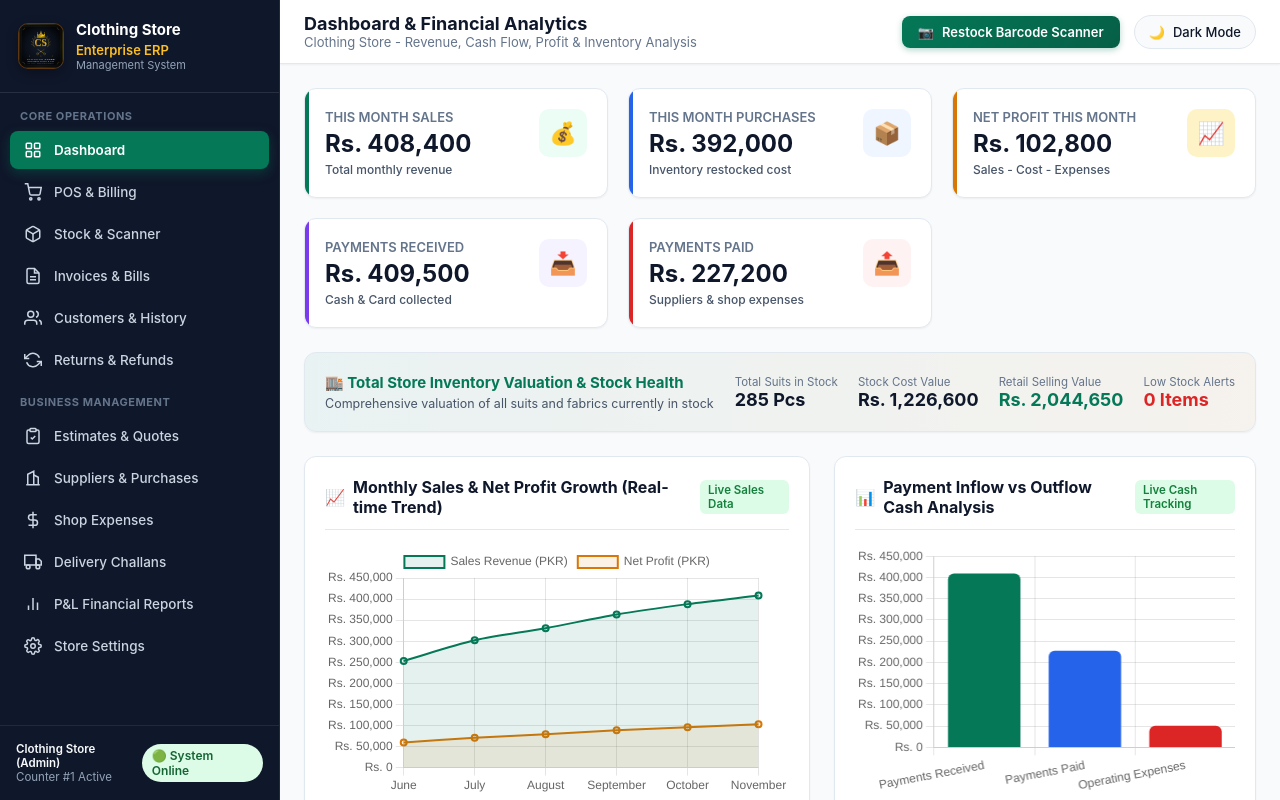
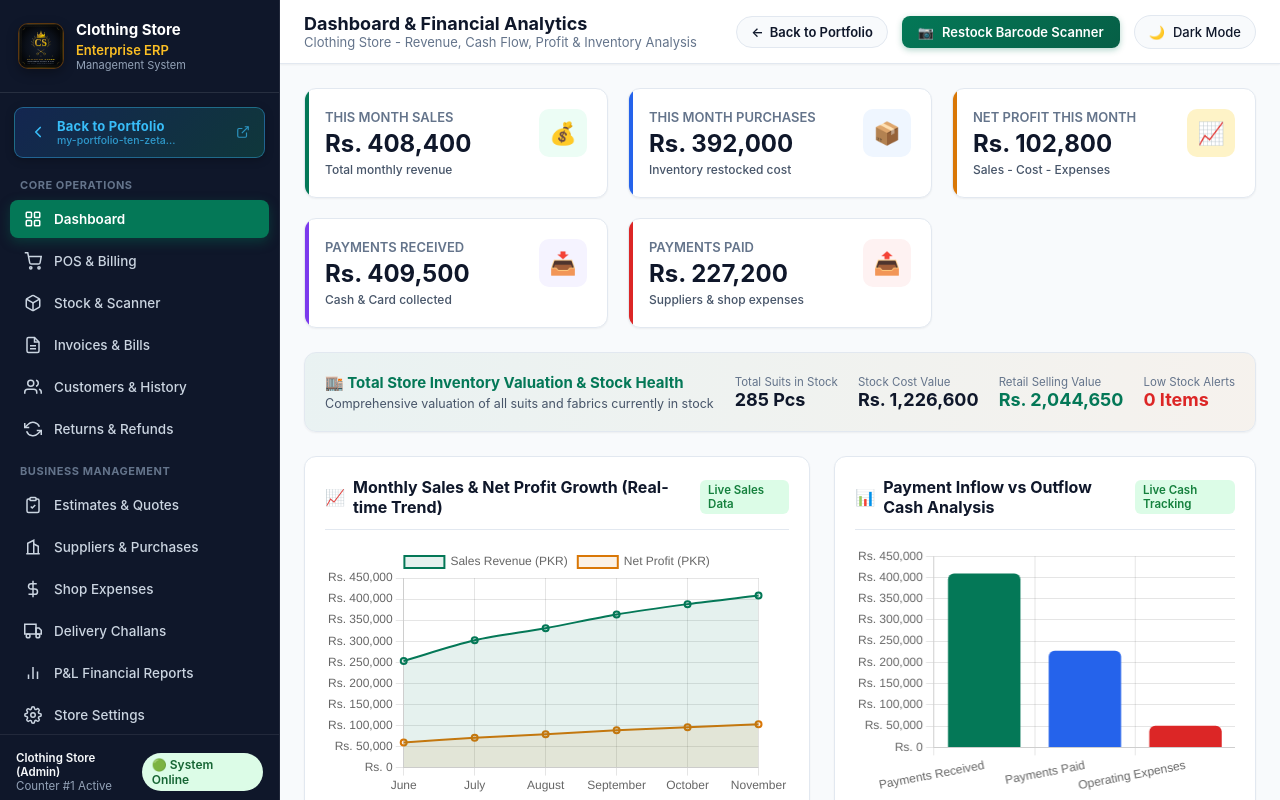
Before and after one commit to hamoodsamad/Clothing-Store-ERP, a plain HTML site: page public/index.html in a window 1280 px wide. Drawn offline with nearby package versions, Linux system fonts and the light colour scheme; no server answers.

Commit message:
Add Back to Portfolio button in sidebar and topbar linking to my-portfolio-ten-zeta-3wnea5nse7.vercel.app

```diff
--- a/public/index.html
+++ b/public/index.html
@@ -22,6 +22,20 @@
           <h2>Enterprise ERP</h2>
           <p>Management System</p>
         </div>
+      </div>
+
+      <!-- Back to Portfolio Action Button -->
+      <div style="padding: 14px 14px 4px 14px;">
+        <a href="https://my-portfolio-ten-zeta-3wnea5nse7.vercel.app/" target="_blank" rel="noopener noreferrer" class="portfolio-back-btn" title="Return to Portfolio">
+          <svg class="portfolio-back-icon" viewBox="0 0 24 24" fill="none" stroke="currentColor" stroke-width="2.2" stroke-linecap="round" stroke-linejoin="round">
+            <polyline points="15 18 9 12 15 6"></polyline>
+          </svg>
+          <span style="display: flex; flex-direction: column; line-height: 1.25;">
+            <span style="font-size: 13px; font-weight: 700; letter-spacing: 0.2px;">Back to Portfolio</span>
+            <span style="font-size: 10.5px; opacity: 0.75; font-weight: 500;">my-portfolio-ten-zeta...</span>
+          </span>
+          <svg style="margin-left: auto; opacity: 0.7;" width="14" height="14" viewBox="0 0 24 24" fill="none" stroke="currentColor" stroke-width="2"><path d="M18 13v6a2 2 0 0 1-2 2H5a2 2 0 0 1-2-2V8a2 2 0 0 1 2-2h6"></path><polyline points="15 3 21 3 21 9"></polyline><line x1="10" y1="14" x2="21" y2="3"></line></svg>
+        </a>
       </div>
 
       <div class="nav-section-title">Core Operations</div>
@@ -102,6 +116,12 @@
         </div>
 
         <div class="topbar-right">
+          <!-- Back to Portfolio Link -->
+          <a href="https://my-portfolio-ten-zeta-3wnea5nse7.vercel.app/" target="_blank" rel="noopener noreferrer" class="topbar-portfolio-btn" title="Back to Portfolio">
+            <span>←</span>
+            <span>Back to Portfolio</span>
+          </a>
+
           <!-- Quick Restock Scanner Trigger -->
           <button class="scanner-quick-btn" onclick="openRestockModal()">
             <span>📷</span>
--- a/public/styles.css
+++ b/public/styles.css
@@ -279,6 +279,67 @@ body {
   display: flex;
   align-items: center;
   gap: 14px;
+}
+
+/* Back to Portfolio Buttons */
+.portfolio-back-btn {
+  display: flex;
+  align-items: center;
+  gap: 10px;
+  background: linear-gradient(135deg, rgba(37, 99, 235, 0.2) 0%, rgba(16, 185, 129, 0.2) 100%);
+  border: 1px solid rgba(56, 189, 248, 0.4);
+  color: #38bdf8;
+  padding: 10px 14px;
+  border-radius: 9px;
+  text-decoration: none;
+  font-family: inherit;
+  transition: all 0.25s cubic-bezier(0.4, 0, 0.2, 1);
+  box-shadow: 0 2px 8px rgba(0, 0, 0, 0.25);
+  box-sizing: border-box;
+  width: 100%;
+}
+
+.portfolio-back-btn:hover {
+  background: linear-gradient(135deg, rgba(37, 99, 235, 0.35) 0%, rgba(16, 185, 129, 0.35) 100%);
+  border-color: #38bdf8;
+  color: #ffffff;
+  transform: translateY(-1.5px);
+  box-shadow: 0 4px 14px rgba(56, 189, 248, 0.35);
+}
+
+.portfolio-back-icon {
+  width: 18px;
+  height: 18px;
+  flex-shrink: 0;
+  transition: transform 0.2s ease;
+}
+
+.portfolio-back-btn:hover .portfolio-back-icon {
+  transform: translateX(-3px);
+}
+
+.topbar-portfolio-btn {
+  display: inline-flex;
+  align-items: center;
+  gap: 6px;
+  padding: 7px 14px;
+  background: var(--bg-primary);
+  border: 1px solid var(--border-color);
+  border-radius: 20px;
+  color: var(--text-primary);
+  font-size: 13px;
+  font-weight: 600;
+  text-decoration: none;
+  transition: all 0.2s ease;
+  cursor: pointer;
+}
+
+.topbar-portfolio-btn:hover {
+  background: var(--brand-primary);
+  color: #ffffff;
+  border-color: var(--brand-primary);
+  transform: translateY(-1px);
+  box-shadow: 0 2px 8px rgba(4, 120, 87, 0.25);
 }
 
 /* Theme Toggle Button */
--- a/static/styles.css
+++ b/static/styles.css
@@ -279,6 +279,67 @@ body {
   display: flex;
   align-items: center;
   gap: 14px;
+}
+
+/* Back to Portfolio Buttons */
+.portfolio-back-btn {
+  display: flex;
+  align-items: center;
+  gap: 10px;
+  background: linear-gradient(135deg, rgba(37, 99, 235, 0.2) 0%, rgba(16, 185, 129, 0.2) 100%);
+  border: 1px solid rgba(56, 189, 248, 0.4);
+  color: #38bdf8;
+  padding: 10px 14px;
+  border-radius: 9px;
+  text-decoration: none;
+  font-family: inherit;
+  transition: all 0.25s cubic-bezier(0.4, 0, 0.2, 1);
+  box-shadow: 0 2px 8px rgba(0, 0, 0, 0.25);
+  box-sizing: border-box;
+  width: 100%;
+}
+
+.portfolio-back-btn:hover {
+  background: linear-gradient(135deg, rgba(37, 99, 235, 0.35) 0%, rgba(16, 185, 129, 0.35) 100%);
+  border-color: #38bdf8;
+  color: #ffffff;
+  transform: translateY(-1.5px);
+  box-shadow: 0 4px 14px rgba(56, 189, 248, 0.35);
+}
+
+.portfolio-back-icon {
+  width: 18px;
+  height: 18px;
+  flex-shrink: 0;
+  transition: transform 0.2s ease;
+}
+
+.portfolio-back-btn:hover .portfolio-back-icon {
+  transform: translateX(-3px);
+}
+
+.topbar-portfolio-btn {
+  display: inline-flex;
+  align-items: center;
+  gap: 6px;
+  padding: 7px 14px;
+  background: var(--bg-primary);
+  border: 1px solid var(--border-color);
+  border-radius: 20px;
+  color: var(--text-primary);
+  font-size: 13px;
+  font-weight: 600;
+  text-decoration: none;
+  transition: all 0.2s ease;
+  cursor: pointer;
+}
+
+.topbar-portfolio-btn:hover {
+  background: var(--brand-primary);
+  color: #ffffff;
+  border-color: var(--brand-primary);
+  transform: translateY(-1px);
+  box-shadow: 0 2px 8px rgba(4, 120, 87, 0.25);
 }
 
 /* Theme Toggle Button */
```
Also changed, not shown: static/index.html (+20 -0 lines), public/clothing-erp-showcase.png, static/clothing-erp-showcase.png.
